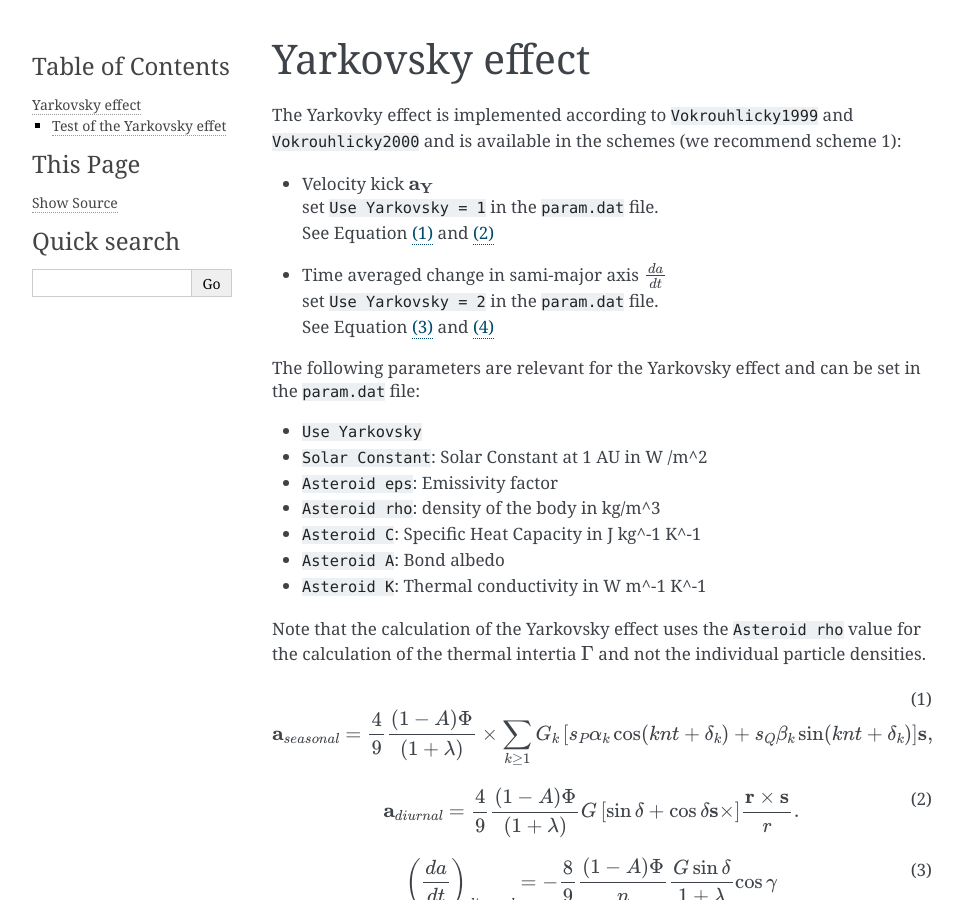
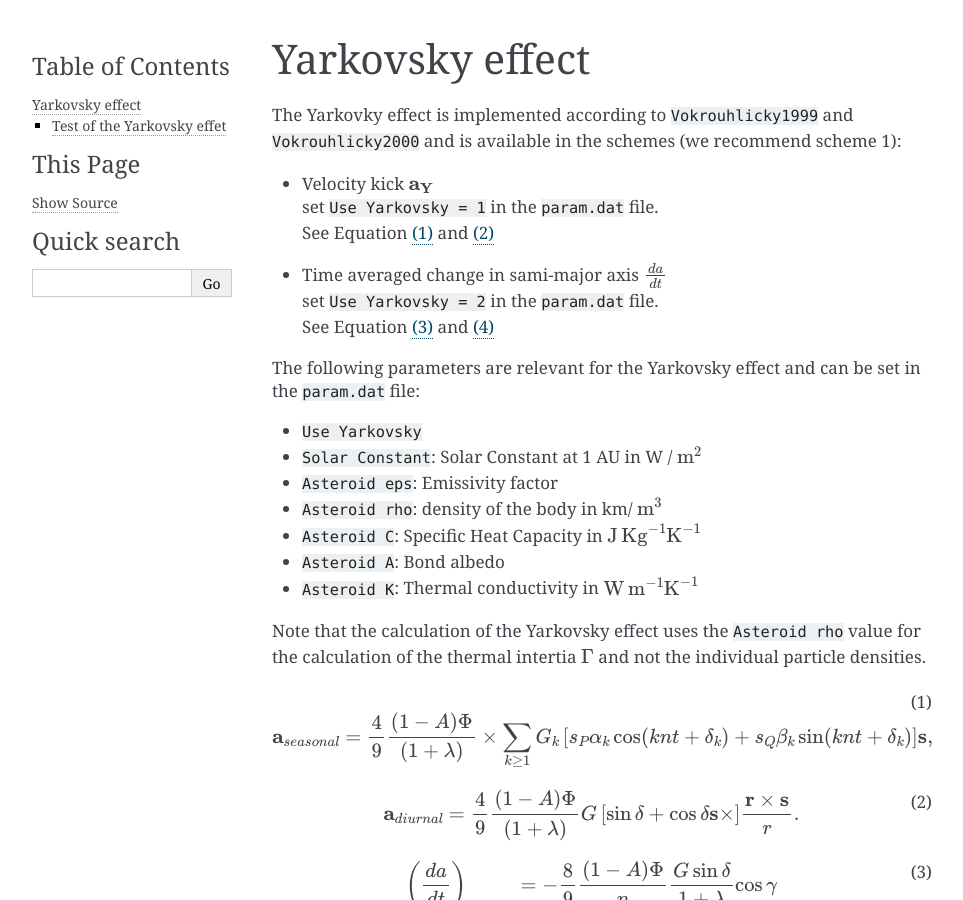
Before and after one commit to vinfreecs/genga, a Sphinx documentation site: the page built from docs/Yarkovsky.rst, in a window 1280 px wide and 900 px high. Shown: the whole window, without its empty margins (148-1111 px from the left). Built offline with Sphinx 7.4.7, drawn with Linux system fonts in a browser that asks for light colours; cross-references to code outside the pages are shown as plain code.

```diff
--- a/docs/Yarkovsky.rst
+++ b/docs/Yarkovsky.rst
@@ -18,12 +18,12 @@
 | The following parameters are relevant for the Yarkovsky effect and can be set in the :literal:`param.dat` file:
 
 - :literal:`Use Yarkovsky`
-- :literal:`Solar Constant`: Solar Constant at 1 AU in W /m^2
+- :literal:`Solar Constant`: Solar Constant at 1 AU in W / :math:`\text{m}^2`
 - :literal:`Asteroid eps`: Emissivity factor
-- :literal:`Asteroid rho`: density of the body in kg/m^3
-- :literal:`Asteroid C`: Specific Heat Capacity in J kg^-1 K^-1
+- :literal:`Asteroid rho`: density of the body in km/ :math:`\text{m}^3`
+- :literal:`Asteroid C`: Specific Heat Capacity in :math:`\text{J} \, \text{Kg}^{-1} \text{K}^{-1}`
 - :literal:`Asteroid A`: Bond albedo
-- :literal:`Asteroid K`: Thermal conductivity in W m^-1 K^-1
+- :literal:`Asteroid K`: Thermal conductivity in :math:`\text{W} \, \text{m}^{-1} \text{K}^{-1}`
 
 Note that the calculation of the Yarkovsky effect uses the :literal:`Asteroid rho` value for the calculation of the thermal intertia
 :math:`\Gamma` and not the individual particle densities.
```
Also changed, not shown: docs/Param.rst (+4 -4 lines), 4 other files.
